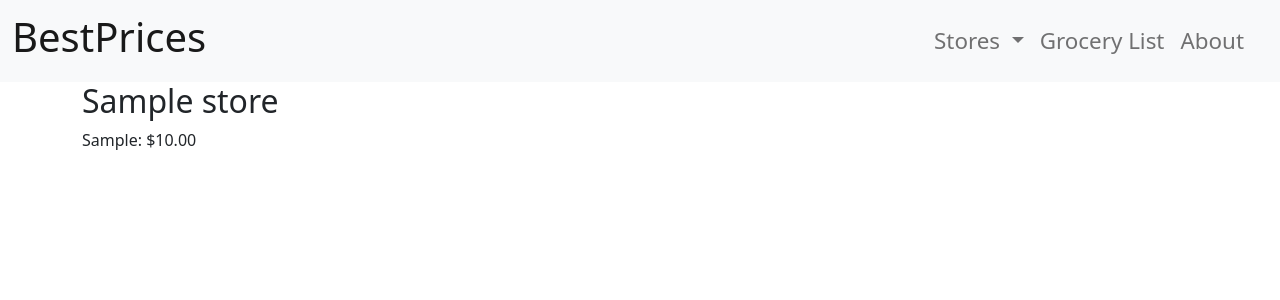
After one commit to nicolas-giordano/grocery-project, a Django app: page /store/1 in a window 1280 px wide. The commit adds this page. Shown: the top 300 px of the page. Run offline with Django 3.2, Linux system fonts and the light colour scheme; tables that the repository leaves empty hold one stand-in row (values such as "Sample post").

Commit message:
added ability for user to check individual stores for all items at that store and their prices. Needs formatting

```diff
--- a/pages/urls.py
+++ b/pages/urls.py
@@ -1,7 +1,8 @@
 from django.urls import path
-from .views import HomePageView, AboutPageView
+from .views import HomePageView, AboutPageView, StorePageView
 
 urlpatterns = [
+    path('store/<int:pk>', StorePageView.as_view(), name='store'),
     path('about/', AboutPageView.as_view(), name='about'),
     path('', HomePageView.as_view(), name='home')
 ]
--- a/pages/views.py
+++ b/pages/views.py
@@ -1,6 +1,6 @@
 from typing import List
 from django.shortcuts import render
-from django.views.generic import TemplateView, ListView
+from django.views.generic import TemplateView, ListView, DetailView
 from .models import Store
 # Create your views here.
 
@@ -8,10 +8,21 @@ from .models import Store
 class HomePageView(ListView):
     model = Store
     template_name = 'home.html'
-    context_object_name = 'store_list'
+    context_object_name = 'stores'
 
 
 class AboutPageView(ListView):
     model = Store
     template_name = 'about.html'
-    context_object_name = 'store_list'
+    context_object_name = 'stores'
+
+
+class StorePageView(DetailView):
+    model = Store
+    template_name = 'store.html'
+    context_object_name = 'store'
+
+    def get_context_data(self, **kwargs):
+        context = super(StorePageView, self).get_context_data(**kwargs)
+        context['stores'] = Store.objects.all()
+        return context
--- a/templates/base.html
+++ b/templates/base.html
@@ -37,8 +37,8 @@
 									Stores
 								</a>
 								<ul class="dropdown-menu dropdown-menu-left" aria-labelledby='navbarDropdown'>
-									{% for store in store_list %}
-										<li><a class='dropdown-item' href="#">{{store.name}}</a></li>
+									{% for store in stores %}
+										<li><a class='dropdown-item' href="{% url 'store' store.pk %}">{{store.name}}</a></li>
 									{% endfor %}
 								</ul>
 							</li>
--- /dev/null
+++ b/templates/store.html
@@ -0,0 +1,16 @@
+{% extends 'base.html' %}
+
+{% block title %}{{store.name}}{% endblock title %}
+
+{% block content %}
+<div class="container">
+    <h2>{{store.name}}</h2>
+    {% for item in store.items.all %}
+        {% if item.price == 0.00 %}
+            <p>{{item.item}}: ${{item.price_per_lb}}/lb</p>
+        {% else %}
+            <p>{{item.item}}: ${{item.price}}</p>
+        {% endif %}
+    {% endfor %}
+</div>
+{% endblock content %}
```
